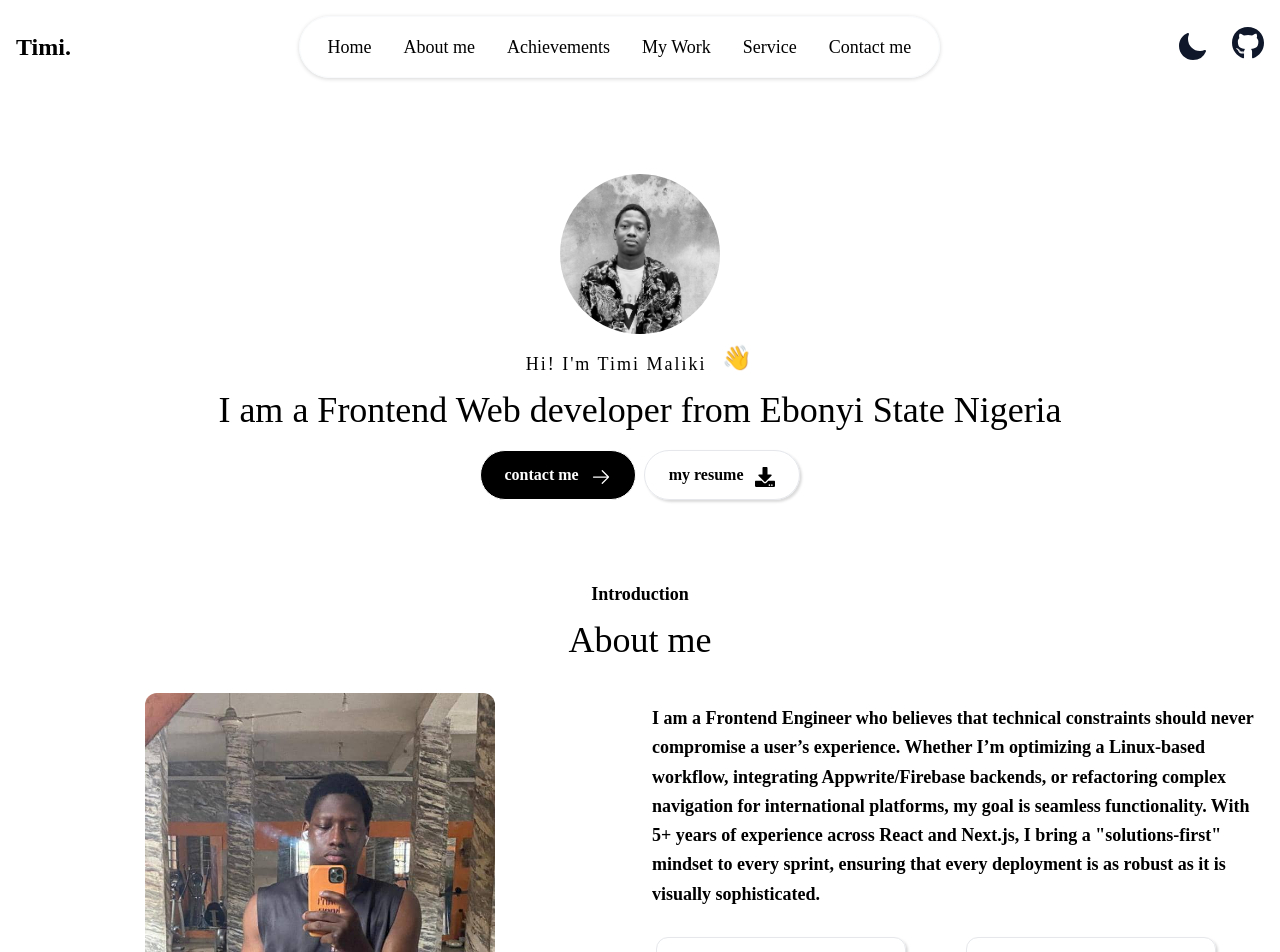
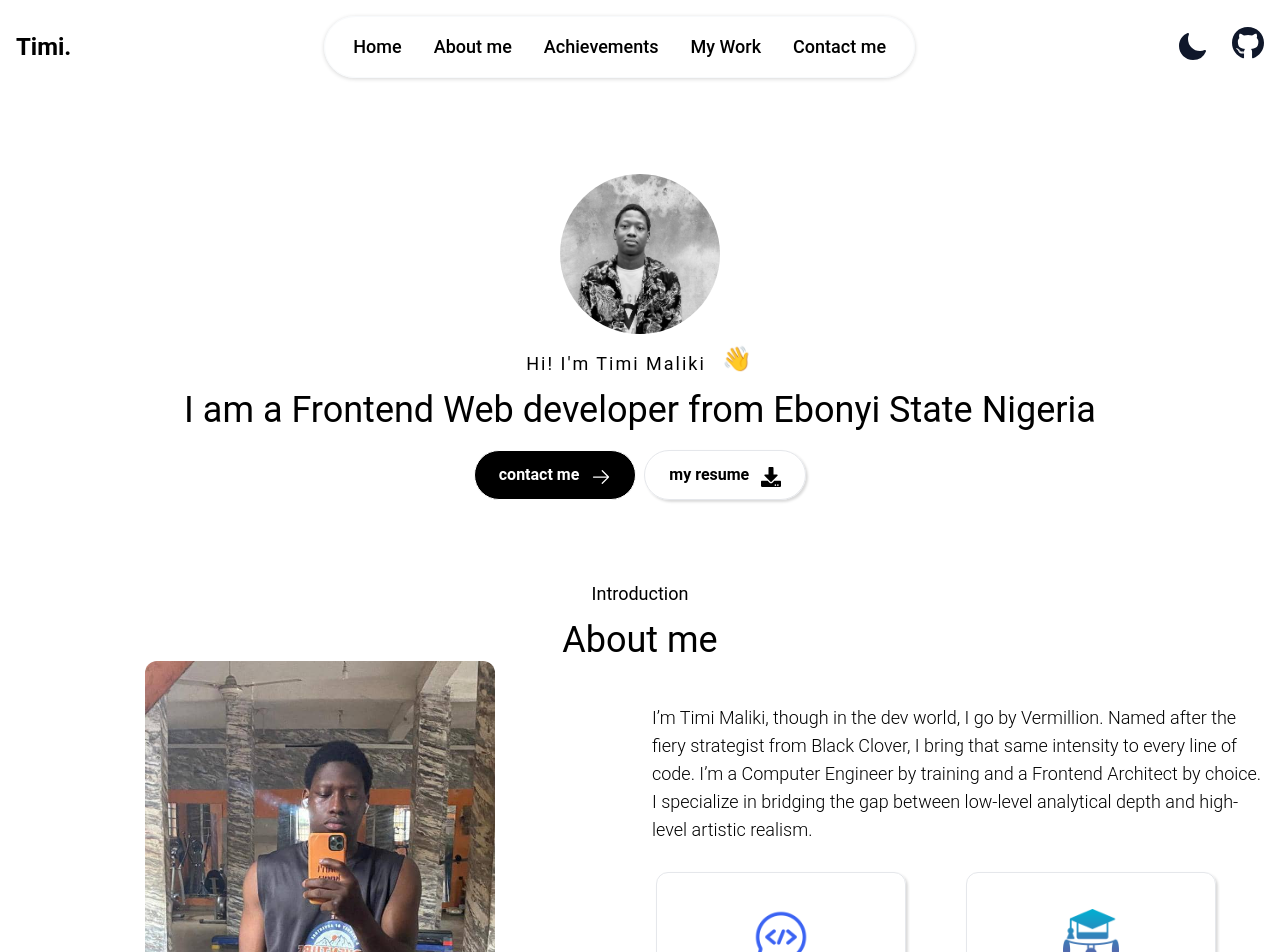
Before and after one commit to TimiMaliki/My-Portfolio-website, a React (Create React App) app: page / in a window 1280 px wide. Shown: the top 952 px of the page. Built offline with nearby package versions, Linux system fonts and the light colour scheme.

Commit message:
updated Bio

```diff
--- a/src/HomePage/HomePage.jsx
+++ b/src/HomePage/HomePage.jsx
@@ -2,7 +2,7 @@ import About from "../sections/About";
 import Achievement from "../sections/Certs";
 import Contact from "../sections/Contact";
 import Hero from "../sections/HeroSection";
-import Services from "../sections/Services";
+// import Services from "../sections/Services";
 import LatestWorks from "../sections/Works";
 
 const HomePage = () => {
@@ -12,7 +12,7 @@ const HomePage = () => {
         <About/>
         <Achievement/>
         <LatestWorks/>
-        <Services/>
+        {/* <Services/> */}
         <Contact/>
         </>
      );
--- a/src/component/Headers.jsx
+++ b/src/component/Headers.jsx
@@ -2,10 +2,10 @@ const Header = ({intro , title}) => {
     return (
         <div>
               <div className="intro mb-5 md:mb-8">
-        <h4 className="text-md md:text-lg font-bold flex justify-center text-center ovo-regular mb-3">
+        <h4 className="text-md md:text-lg roboto flex justify-center text-center ovo-regular mb-3">
         {intro}
         </h4>
-        <h2 className="text-center text-xl md:text-4xl font-medium">{title}</h2>
+        <h2 className="text-center text-xl md:text-4xl  roboto">{title}</h2>
       </div>
         </div>
      );
--- a/src/component/Navbar.jsx
+++ b/src/component/Navbar.jsx
@@ -14,7 +14,7 @@ const Navbar = () => {
     { name: "About me", href: "#about" },
     { name: "Achievements", href: "#achievement" },
     { name: "My Work", href: "#work" },
-    { name: "Service", href: "#service" },
+    // { name: "Service", href: "#service" },
     { name: "Contact me", href: "#contact" },
   ];
 
@@ -49,13 +49,13 @@ const Navbar = () => {
 
         {/* my name */}
         <Link to={"/"}>
-        <div className={`brand text-lg md:text-2xl ovo-regular font-light md:font-semibold hover:text-blue-700  transition-all duration-300${darkMode ? "hover:text-blue-700 transition-all duration-300" : ""} cursor-pointer`}>
+        <div className={`brand text-lg md:text-2xl roboto font-light md:font-semibold hover:text-blue-700  transition-all duration-300${darkMode ? "hover:text-blue-700 transition-all duration-300" : ""} cursor-pointer`}>
           {brandName}
         </div>
         </Link>
 
         {/* ------------------Nav Links -------------------*/}
-        <div className="hidden md:flex ovo-regular justify-center space-x-8 border border-slate-50 px-7 p-4 rounded-full shadow-[0px_1px_4px_rgba(0,0,0,0.16)]">
+        <div className="hidden md:flex  roboto justify-center space-x-8 border border-slate-50 px-7 p-4 rounded-full shadow-[0px_1px_4px_rgba(0,0,0,0.16)]">
           {links.map((nav, index) => (
             <a
               href={nav.href}
@@ -107,7 +107,7 @@ const Navbar = () => {
             <a
               href={nav.href}
               key={index}
-              className="text-md font-light md:font-medium  hover:text-blue-900 transition-all duration-300"
+              className="text-md roboto  md:font-medium  hover:text-blue-900 transition-all duration-300"
             >
               {nav.name}
             </a>
--- a/src/index.css
+++ b/src/index.css
@@ -1,6 +1,7 @@
 @tailwind base;
 @tailwind components;
 @tailwind utilities;
+@import url('https://fonts.googleapis.com/css2?family=Roboto:ital,wght@0,100..900;1,100..900&display=swap');
 
 
 .dark{
@@ -35,3 +36,12 @@
     transform: rotate(360deg);
   }
 }
+
+.roboto{
+  font-family: "Roboto", sans-serif;
+  font-optical-sizing: auto;
+  font-weight: weight;
+  font-style: normal;
+  font-variation-settings:
+    "wdth" 100;
+}
--- a/src/sections/About.jsx
+++ b/src/sections/About.jsx
@@ -34,15 +34,13 @@ const AboutMe = () => {
         {/* Details */}
         <div className="w-full details ovo-regular">
           <div className="intro">
-            <h4 className="p-2 md:p-3 text-lg font-light md:font-semibold leading-relaxed">
-             I am a Frontend Engineer who believes that technical constraints
-              should never compromise a user’s experience. Whether I’m
-              optimizing a Linux-based workflow, integrating Appwrite/Firebase
-              backends, or refactoring complex navigation for international
-              platforms, my goal is seamless functionality. With 5+ years of
-              experience across React and Next.js, I bring a "solutions-first"
-              mindset to every sprint, ensuring that every deployment is as
-              robust as it is visually sophisticated.
+            <h4 className="p-2 roboto md:p-3 text-lg font-light">
+              I’m Timi Maliki, though in the dev world, I go by Vermillion. Named
+              after the fiery strategist from Black Clover, I bring that same
+              intensity to every line of code. I’m a Computer Engineer by
+              training and a Frontend Architect by choice. I specialize in
+              bridging the gap between low-level analytical depth and high-level
+              artistic realism.
             </h4>
           </div>
 
--- a/src/sections/HeroSection.jsx
+++ b/src/sections/HeroSection.jsx
@@ -6,7 +6,7 @@ import { FaDownload} from "react-icons/fa";
 
 const Hero = () => {
   return (
-    <div className="w-full ovo-regular grid place-content-center mt-10 md:mt-20">
+    <div className="w-full  grid place-content-center mt-10 md:mt-20">
       <div className="flex justify-center mb-4">
         <img
           src={myPic}
@@ -20,20 +20,20 @@ const Hero = () => {
         className="myName flex justify-center gap-4 mb-1 md:mb-3"
         style={{ letterSpacing: "2px" }}
       >
-        <h3 className="font-normal text-lg">Hi! I'm Timi Maliki</h3>
+        <h3 className="roboto text-lg">Hi! I'm Timi Maliki</h3>
         <h2 className="text-2xl animate-wave -mt-2"> 👋</h2>
       </div>
 
-      <div className="job-description text-lg p-2 md:p-0 md:text-4xl font-medium text-center  mb-2 md:mb-5 ">
+      <div className="job-description text-lg p-2 md:p-0 md:text-4xl roboto text-center  mb-2 md:mb-5 ">
         <h1>I am a Frontend Web developer from Ebonyi State  Nigeria</h1>
       </div>
 
 
       <div className="btns flex justify-center gap-2">
        <a href="#contact">
-       <Buttons color={"bg-black  hover:bg-blue-600 hover:text-white transition-all duration-300"} textColor={"text-white border border-white"} icons={<ArrowRightIcon className="w-5 h-5 mt-1"/>} text={"contact me"}/>
+       <Buttons color={"bg-black roboto  hover:bg-blue-600 hover:text-white transition-all duration-300"} textColor={"text-white border border-white"} icons={<ArrowRightIcon className="w-5 h-5 mt-1"/>} text={"contact me"}/>
         </a>
-        <Buttons color={"border shadow-[1.95px_1.95px_2.6px_rgba(0,0,0,0.15)] hover:bg-red-600 hover:text-white transition-all duration-300"} textColor={""} icons={<FaDownload  className="w-5 h-5 mt-1 "/>} text={"my resume"} doc={resume}/>
+        <Buttons color={"border roboto shadow-[1.95px_1.95px_2.6px_rgba(0,0,0,0.15)] hover:bg-red-600 hover:text-white transition-all duration-300"} textColor={""} icons={<FaDownload  className="w-5 h-5 mt-1 "/>} text={"my resume"} doc={resume}/>
       </div>
     </div>
   );
--- a/src/sections/Project.jsx
+++ b/src/sections/Project.jsx
@@ -299,10 +299,10 @@ const Projects = () => {
   const currentProjects = filteredProjects.slice(startIdx, startIdx + itemsPerPage);
 
   return (
-    <section id="projects" className="py-8  px-4">
+    <section id="projects" className="py-8  px-4 roboto">
       <div className="max-w-6xl mx-auto text-center">
-        <h2 className="text-4xl font-bold mt-10 mb-4">Passion Projects</h2>
-        <p className="text-lg mb-12">A glimpse into the work I’m proud of</p>
+        <h2 className="text-4xl roboto mt-10 mb-4">Passion Projects</h2>
+        <p className="text-lg mb-12 roboto">A glimpse into the work I’m proud of</p>
 
         {/* Filters */}
         <div className="flex flex-wrap justify-center gap-3 mb-12">
```
Also changed, not shown: src/sections/Certs.jsx (+10 -10 lines), src/App.css (line endings or trailing spaces).
